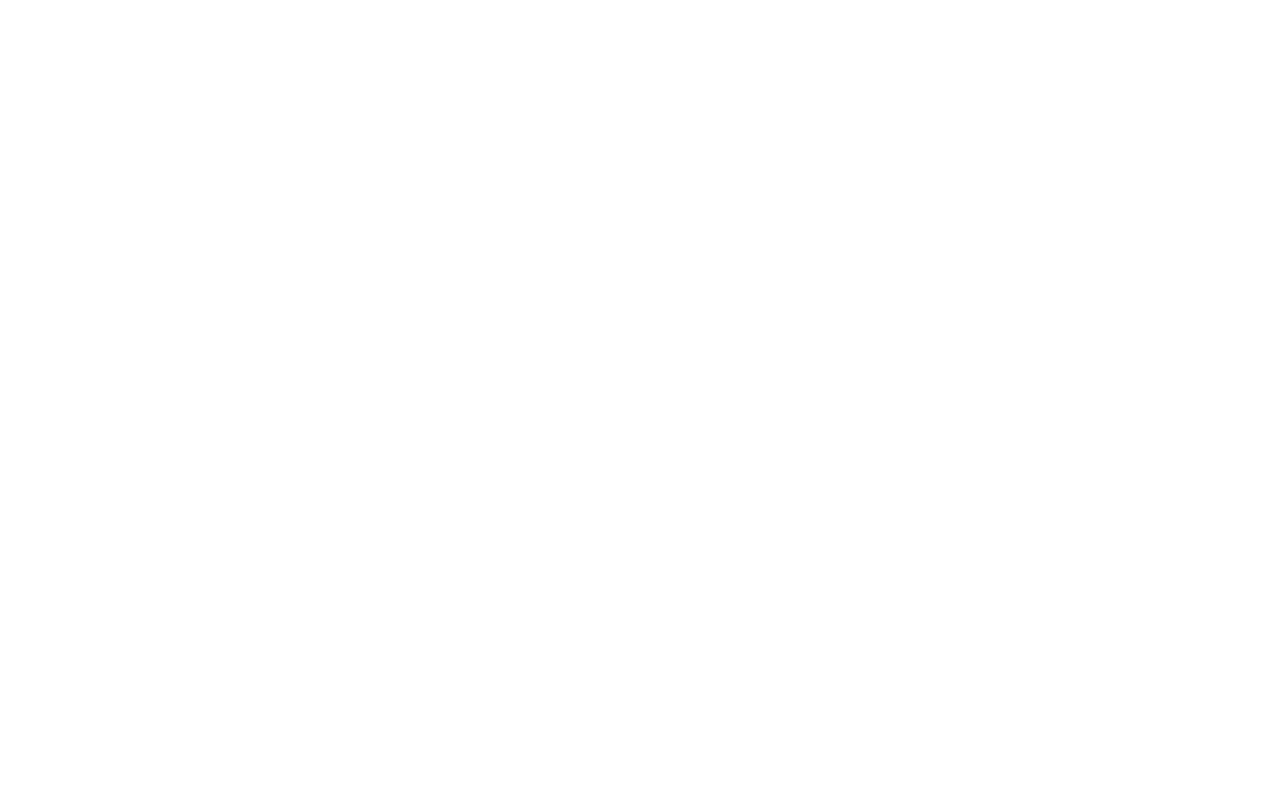
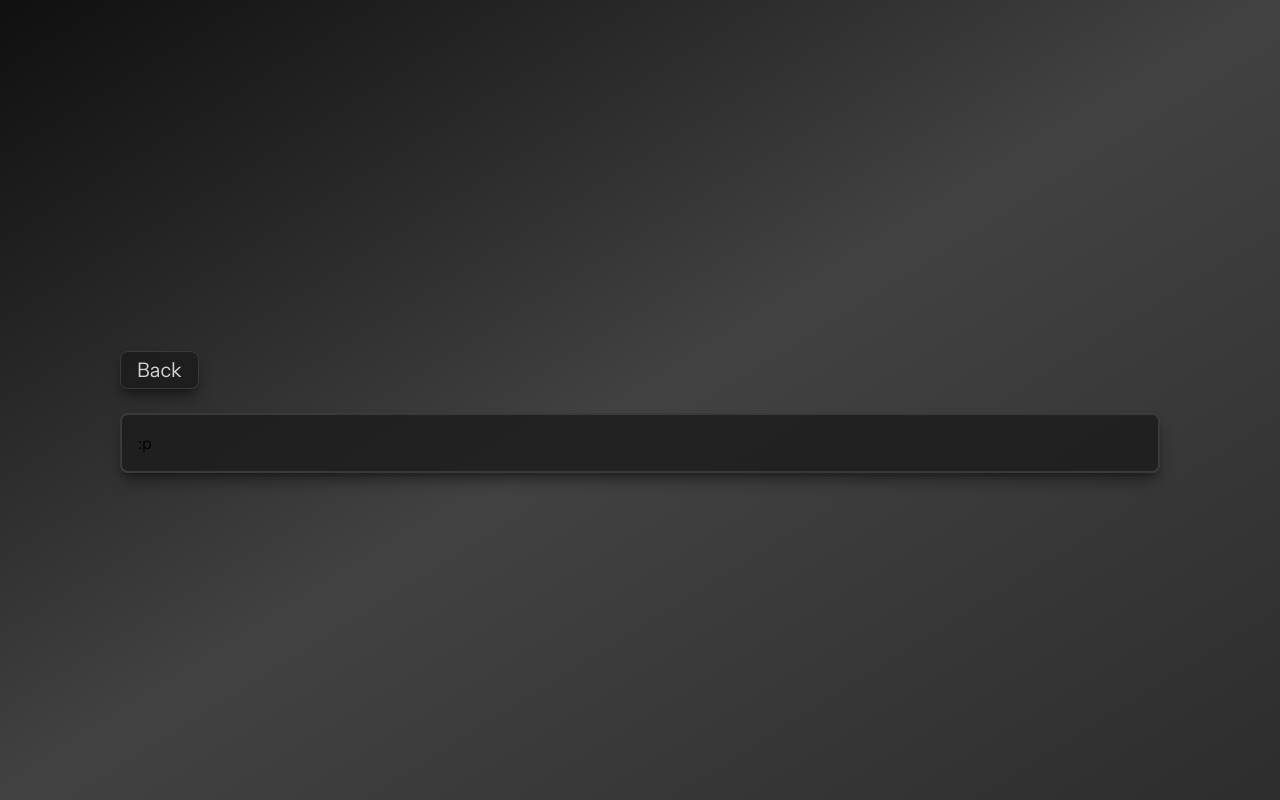
Before and after one commit to DanVolu/barborn, a React (Vite) app in the folder frontend/: page /#/workout in a window 1280 px wide. Before the commit this address had no page. Built offline with nearby package versions, Linux system fonts and the light colour scheme.

Commit message:
Additional placeholder for future visual changes.

```diff
--- a/frontend/src/App.tsx
+++ b/frontend/src/App.tsx
@@ -2,6 +2,7 @@
 import { Routes, Route } from "react-router-dom";
 import Main from "./components/pages/Main";
 import Template from "./components/pages/templates/Template";
+import Workout from "./components/pages/templates/Workout";
 
 function App() {
   return (
@@ -9,6 +10,7 @@
       <Routes>
         <Route path="/" element={<Main />} />
         <Route path="/equipment/:name" element={<Template />} />
+        <Route path="/workout/" element={<Workout />} />
       </Routes>
     </>
   );
--- a/frontend/src/components/pages/sections/Training.tsx
+++ b/frontend/src/components/pages/sections/Training.tsx
@@ -13,16 +13,6 @@
     handleMouseMove,
   } = useCarouselDrag();
 
-  const imageMap: Record<string, string> = {
-    // "Free sample workouts": `${import.meta.env.BASE_URL}free.png`,
-    // "Calisthenics": `${import.meta.env.BASE_URL}cali.png`,
-    // "Street workout": `${import.meta.env.BASE_URL}SW.png`,
-    // "Street lifting": `${import.meta.env.BASE_URL}SL.jpg`,
-    // "Size": `${import.meta.env.BASE_URL}size.png`,
-    // "Strength": `${import.meta.env.BASE_URL}strength.png`,
-    // "Mobility": `${import.meta.env.BASE_URL}mobility.png`,
-  };
-
   const trainingGoals = [
     "Free sample workouts",
     "Calisthenics",
@@ -35,8 +25,13 @@
 
   const handleNavigation = (item: string) => {
     if (clickPrevent) return;
-    const formattedItem = item.toLowerCase().replace(/\s+/g, "-");
-    navigate(`/training/${formattedItem}/`);
+    if (item === "Free sample workouts") {
+      // Temporary change
+      navigate("/workout");
+    } else {
+      const formattedItem = item.toLowerCase().replace(/\s+/g, "-");
+      navigate(`/training/${formattedItem}/`);
+    }
   };
 
   return (
@@ -68,10 +63,8 @@
               onClick={() => handleNavigation(item)}
               className="min-w-[80%] md:min-w-[25rem] lg:min-w-[30rem] h-[30rem] rounded-lg border border-[#3a3a3a] shadow-lg shadow-black/40 transition-all duration-300 hover:scale-[1.02] hover:border-[#a0a0a0]/30 relative cursor-pointer"
               style={{
-                backgroundImage: imageMap[item] ? `url(${imageMap[item]})` : "none",
                 backgroundSize: "cover",
                 backgroundPosition: "center",
-                backgroundColor: imageMap[item] ? "transparent" : "rgba(27, 27, 27, 0.8)",
               }}
             >
               <h3 className="text-[#d2d2d2] font-medium text-2xl absolute bottom-4 left-4">
--- /dev/null
+++ b/frontend/src/components/pages/templates/Workout.tsx
@@ -0,0 +1,25 @@
+import { useNavigate } from "react-router-dom";
+
+function Workout() {
+  const navigate = useNavigate();
+  return (
+    <main className="flex ">
+      <div className="min-h-screen flex flex-col justify-center md:items-center w-full px-4 bg-gradient-to-br from-[#101010] via-[#424242] to-[#2d2d2d]">
+        <div className="w-10/12 flex items-start justify-start px-4 py-6 text-xl">
+          <a
+            onClick={() => navigate("/")}
+            className="text-[#d2d2d2] cursor-pointer p-1 rounded-lg -ml-4 px-4 bg-[#1b1b1b]/80 border border-[#3a3a3a] shadow-lg shadow-black/40 transition-all duration-300 hover:scale-[1.02] hover:border-[#a0a0a0]/80 hover:text-[#e8e8e8]"
+          >
+            Back
+          </a>
+        </div>
+
+        <div className="border-2 w-10/12  border-[#3a3a3a] p-4 rounded-lg bg-[#1b1b1b]/80 shadow-lg shadow-black/40 flex flex-col">
+          :p
+        </div>
+      </div>
+    </main>
+  );
+}
+
+export default Workout;
```
Also changed, not shown: frontend/src/_redirects.tsx (deleted).
